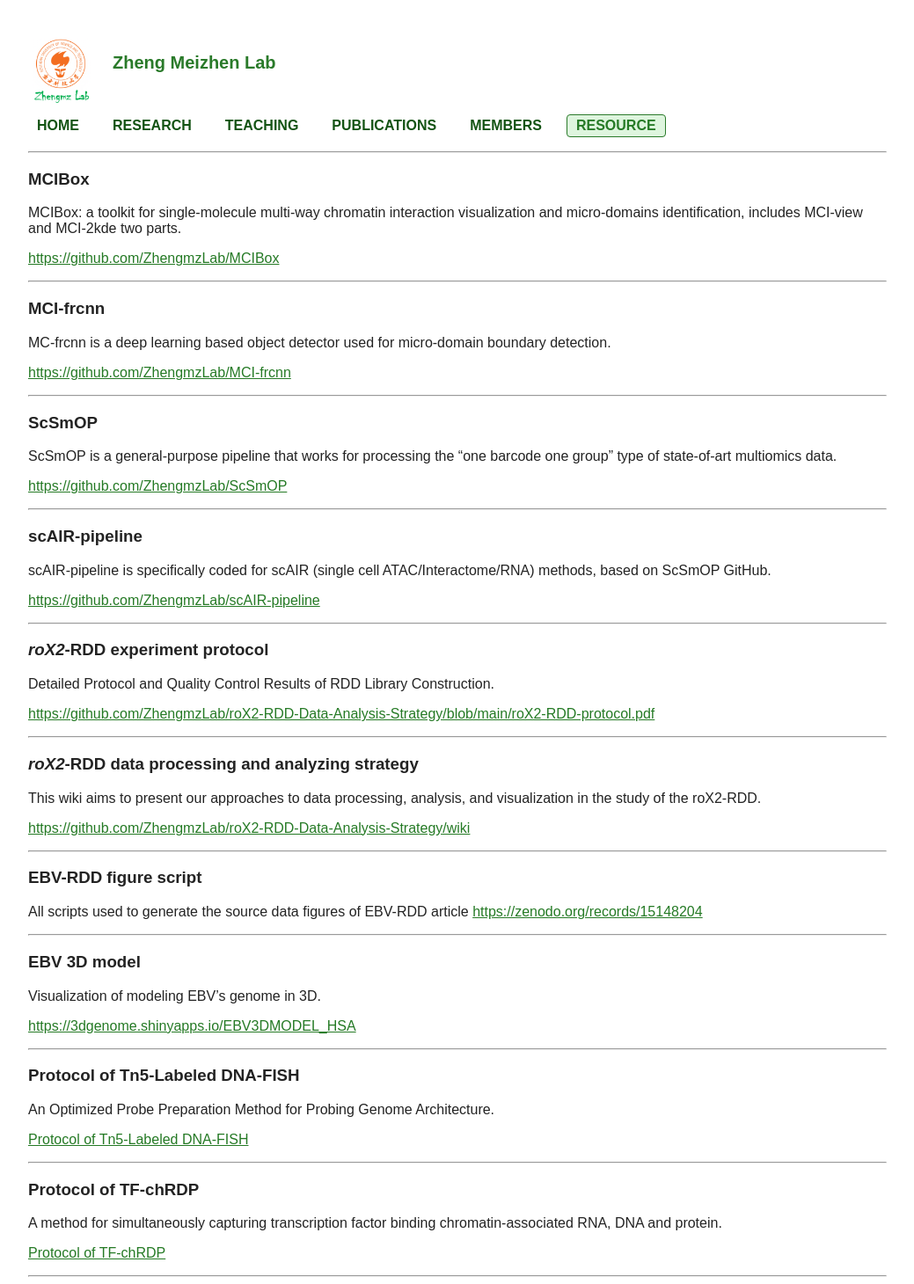
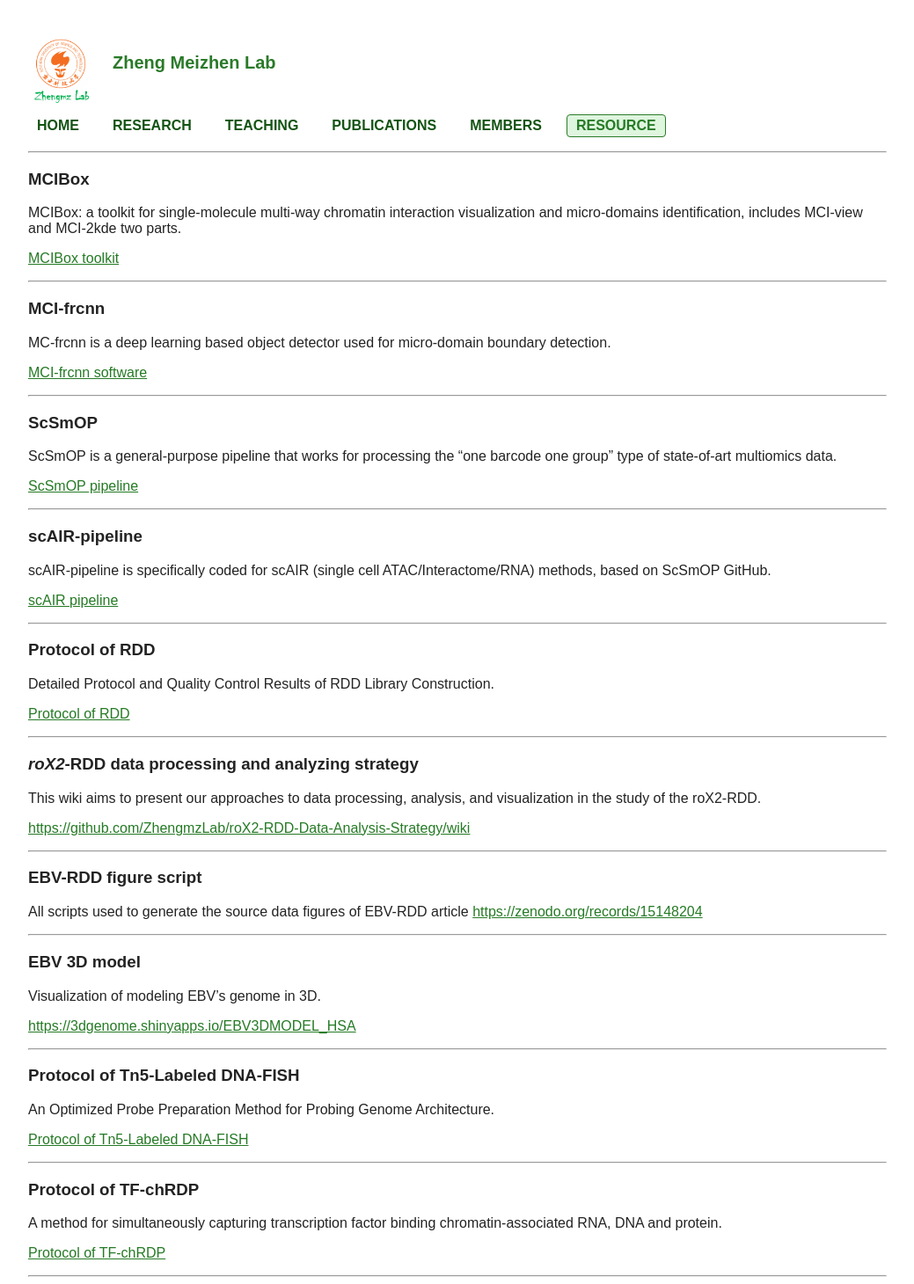
Before and after one commit to ZhengmzLab/zhengmzlab.github.io, a Jekyll site: the page built from resource.md, in a window 1280 px wide. Shown: the whole page at 88% size, without its empty margins (120-1159 px from the left). Built offline with Jekyll 4.4.1, drawn with Linux system fonts in a browser that asks for light colours.

Commit message:
Update resource.md

```diff
--- a/resource.md
+++ b/resource.md
@@ -6,35 +6,35 @@ title: RESOURCE
 ### MCIBox
 MCIBox: a toolkit for single-molecule multi-way chromatin interaction visualization and micro-domains identification, includes MCI-view and MCI-2kde two parts.
 
-[https://github.com/ZhengmzLab/MCIBox](https://github.com/ZhengmzLab/MCIBox)
+[MCIBox toolkit](https://github.com/ZhengmzLab/MCIBox)
 
 ---
 
 ### MCI-frcnn
 MC-frcnn is a deep learning based object detector used for micro-domain boundary detection.
 
-[https://github.com/ZhengmzLab/MCI-frcnn](https://github.com/ZhengmzLab/MCI-frcnn)
+[MCI-frcnn software](https://github.com/ZhengmzLab/MCI-frcnn)
 
 ---
 
 ### ScSmOP
 ScSmOP is a general-purpose pipeline that works for processing the “one barcode one group” type of state-of-art multiomics data.
 
-[https://github.com/ZhengmzLab/ScSmOP](https://github.com/ZhengmzLab/ScSmOP)
+[ScSmOP pipeline](https://github.com/ZhengmzLab/ScSmOP)
 
 ---
 
 ### scAIR-pipeline
 scAIR-pipeline is specifically coded for scAIR (single cell ATAC/Interactome/RNA) methods, based on ScSmOP GitHub.
 
-[https://github.com/ZhengmzLab/scAIR-pipeline](https://github.com/ZhengmzLab/scAIR-pipeline)
+[scAIR pipeline](https://github.com/ZhengmzLab/scAIR-pipeline)
 
 ---
 
-### *roX2*-RDD experiment protocol
+### Protocol of RDD
 Detailed Protocol and Quality Control Results of RDD Library Construction.
 
-[https://github.com/ZhengmzLab/roX2-RDD-Data-Analysis-Strategy/blob/main/roX2-RDD-protocol.pdf](https://github.com/ZhengmzLab/roX2-RDD-Data-Analysis-Strategy/blob/main/roX2-RDD-protocol.pdf)
+[Protocol of RDD](https://github.com/ZhengmzLab/roX2-RDD-Data-Analysis-Strategy/blob/main/roX2-RDD-protocol.pdf)
 
 ---
 
```
